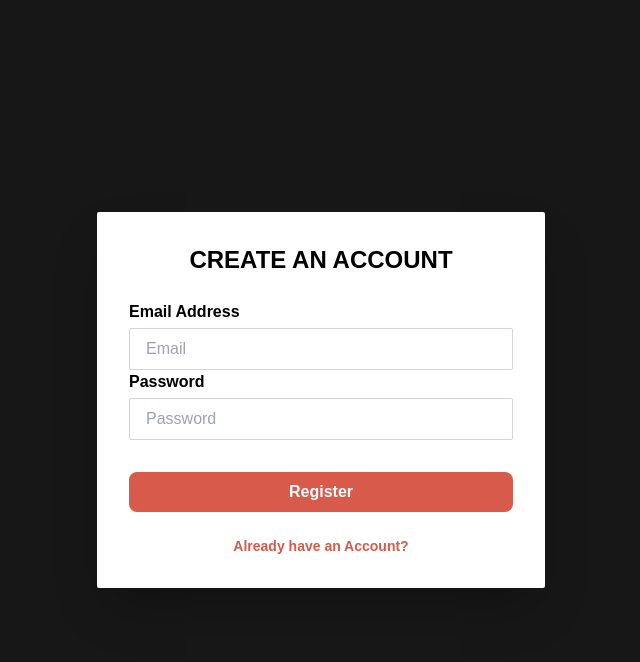
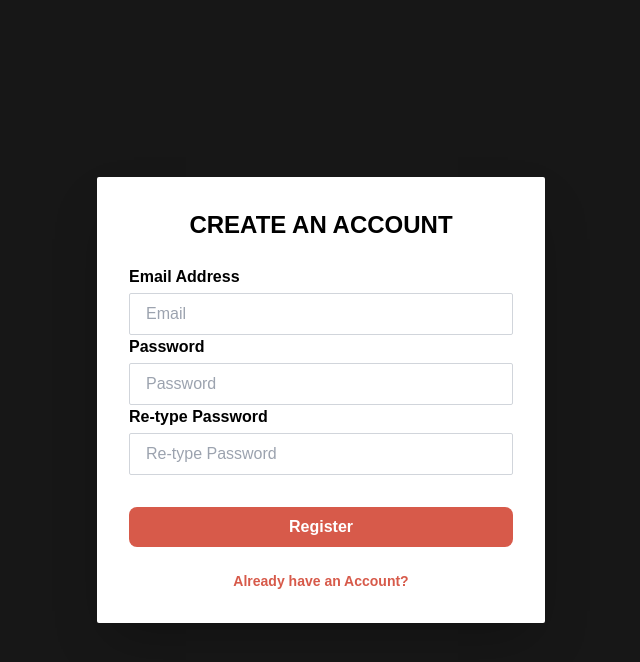
Before and after one commit to sentient-band-site/frontend, a Next.js app in the folder sentient-site/: page /login in a window 1280 px wide. Both pictures are taken after a click on the button "Register". Shown: the top 662 px of the page, without its empty margins (319-959 px from the left). Built offline with nearby package versions, Linux system fonts and the light colour scheme; no server answers.

Commit message:
feat: added check password logic when registering

```diff
--- a/sentient-site/src/app/login/page.tsx
+++ b/sentient-site/src/app/login/page.tsx
@@ -9,8 +9,10 @@ import { User } from "@/interfaces/interfaces";
 export default function Login() {
     const { user, loginUser, registerUser, checkAuth } = useAuth();
     const router = useRouter();
+
     const [email, setEmail] = useState("");
     const [password, setPassword] = useState("");
+    const [confirmPassword, setConfirmPassword] = useState("");
     const [err, setErr] = useState<string | null>(null);
     const [registerFlag, setRegisterFlag] = useState(false);
 
@@ -41,6 +43,13 @@ export default function Login() {
 
     const submit = async (event: React.FormEvent) => {
         event.preventDefault();
+        setErr(null);
+
+        if(registerFlag && password !== confirmPassword) {
+            setErr("Passwords do not match");
+            return;
+        }
+
         try {
             if(registerFlag) {
                 await registerUser(email, password);
@@ -79,6 +88,8 @@ export default function Login() {
                                 required
                                 className="border border-gray-300 rounded-sm px-4 py-2 focus:outline-none focus:ring-2 focus:ring-[#e07a5f]"
                             />
+                            { registerFlag ? (
+                                <>
                                     <label
                                         htmlFor="password"
                                         className="mb-1 font-semibold"
@@ -93,6 +104,39 @@ export default function Login() {
                                         required
                                         className="border border-gray-300 rounded-sm px-4 py-2 focus:outline-none focus:ring-2 focus:ring-[#e07a5f]"
                                         />
+                                    <label
+                                        htmlFor="password"
+                                        className="mb-1 font-semibold"
+                                    >Re-type Password</label>
+                                    <input
+                                        type="password"
+                                        id="confirmPassword"
+                                        value={confirmPassword}
+                                        onChange={(passIn) => {setConfirmPassword(passIn.target.value)}}
+                                        placeholder="Re-type Password"
+                                        required
+                                        className="border border-gray-300 rounded-sm px-4 py-2 focus:outline-none focus:ring-2 focus:ring-[#e07a5f]"
+                                        />
+                                </>
+                            ) : (
+                                <>
+                                    <label
+                                        htmlFor="password"
+                                        className="mb-1 font-semibold"
+                                        >
+                                        Password
+                                    </label>
+                                    <input
+                                        type="password"
+                                        value={password}
+                                        onChange={(passIn) => {setPassword(passIn.target.value)}}
+                                        placeholder="Password"
+                                        required
+                                        className="border border-gray-300 rounded-sm px-4 py-2 focus:outline-none focus:ring-2 focus:ring-[#e07a5f]"
+                                    />
+                                </>
+                            )}
+
                         </div>
                         <button
                             type="submit"
```
Lines whose indentation alone changed are shown as unchanged.
